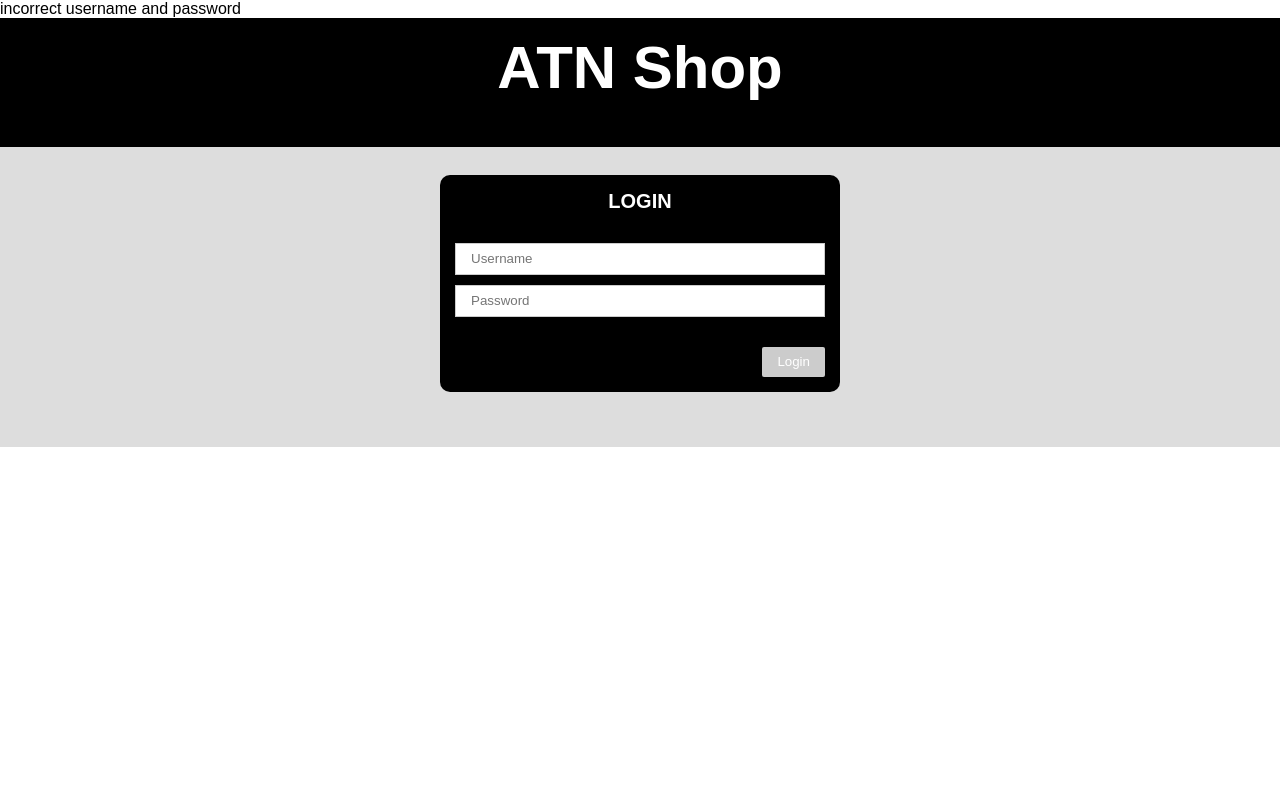
After one commit to linhto1236/linhnhgcd19983-fpt.edu.vn, a PHP site: page /login.php in a window 1280 px wide. The commit adds this page. Run offline with PHP 8.4, Linux system fonts and the light colour scheme; data that the repository does not hold is empty.

Commit message:
Add files via upload

```diff
--- a/index.php
+++ b/index.php
@@ -1 +1,4 @@
-Hello computing class!
+<?php
+session_start();
+header("location:login.html");
+?>
--- /dev/null
+++ b/login.css
@@ -0,0 +1,63 @@
+*{
+    padding: 0px;
+    margin: 0px;
+    font-family: sans-serif;
+    box-sizing: border-box;
+}
+header{
+    background-color: #000000;
+    min-height: 70px;
+    padding: 15px;
+}
+main{
+    background-color: #dddddd;
+    min-height: 300px;
+    padding: 7.5px 15px;
+}
+.container{
+    width: 100%;
+    max-width: 1200px;
+    margin-left: auto;
+    margin-right: auto;
+}
+.login-form{
+    width: 100%;
+    max-width: 400px;
+    margin: 20px auto;
+    background-color: #000000;
+    padding: 15px;
+    border-radius: 10px;
+}
+h1{
+    color: #FFFFFF;
+    font-size: 60px;
+    margin-bottom: 30px;
+    text-align: center;
+}
+h2{
+    color: #FFFFFF;
+    font-size: 20px;
+    margin-bottom: 30px;
+    text-align: center;
+}
+.input-box{
+    margin-bottom: 10px;
+}
+.input-box input{
+    padding: 7.5px 15px;
+    width: 100%;
+    border: 1px solid #cccccc;
+    outline: none;
+}
+.btn-box{
+    text-align: right;
+    margin-top: 30px;
+}
+.btn-box button{
+    padding: 7.5px 15px;
+    border-radius: 2px;
+    background-color: #CCCCCC;
+    color: #ffffff;
+    border: none;
+    outline: none;
+}
--- /dev/null
+++ b/login.html
@@ -0,0 +1,40 @@
+<!DOCTYPE html>
+<html>
+    <head>
+        <title>ATN shop</title>
+        <meta charset="UTF-8">
+        <meta name="viewport" content="width=device-width, initial-scale=1.0">
+        <link rel="stylesheet" type="text/css" href="login.css">
+    </head>
+    <body>
+
+        <header>
+            <div class="head">
+               <h1>ATN Shop</h1>
+            </div>
+        </header>
+        <form action="login.php" method="POST">
+        <main>
+            <div class="container">
+                <div class="login-form">
+                    <form action="" method="post">
+                        <h2>LOGIN</h2>
+                        <div class="input-box">
+                            <i ></i>
+                            <input type="text" name="Username" placeholder="Username">
+                        </div>
+                        <div class="input-box">
+                            <i ></i>
+                            <input type="Password" name="Password" placeholder="Password">
+                        </div>
+                        <div class="btn-box">
+                            <button type="submit">
+                            Login
+                            </button>
+                        </div>
+                </div>
+             </div>
+        </main>
+        </form>
+    </body>
+</html>
--- /dev/null
+++ b/login.php
@@ -0,0 +1,14 @@
+<?php
+session_start();
+$username = $_POST['Username'];
+$password = $_POST['Password'];
+    if ($username == 'admin' && $password == '123') {
+        header("location:staff.html");
+    } elseif ($username == 'boss' && $password == '123') {
+        header("location:boss.html");
+    } else
+    {
+        echo "incorrect username and password";
+        require "login.html";
+    }
+?>
```
Also changed, not shown: staff.css (added, +62 -0 lines), staff.html (added, +46 -0 lines).
